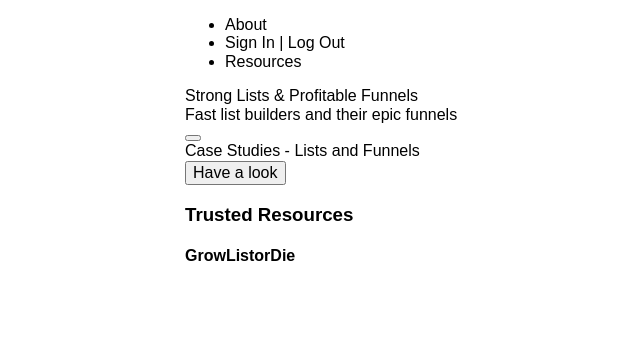
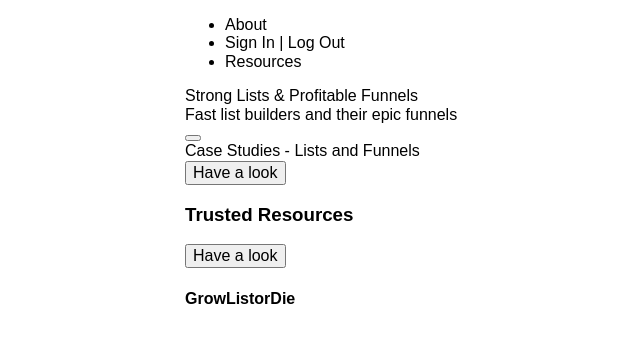
Before and after one commit to yonayen/GLoD_landing, a plain HTML site: page index.html in a window 1280 px wide. Shown: the whole page, without its empty margins (80-720 px from the left). Drawn offline with nearby package versions, Linux system fonts and the light colour scheme; a script that the page names is missing.

Commit message:
add button for trusted resources section

```diff
--- a/index.html
+++ b/index.html
@@ -56,6 +56,7 @@
 	<div class="popular-resources">
 		<div class="wrapper">
 			<h3>Trusted Resources</h3>
+			<button>Have a look</button>
 		</div>
 	</div>
 
```
